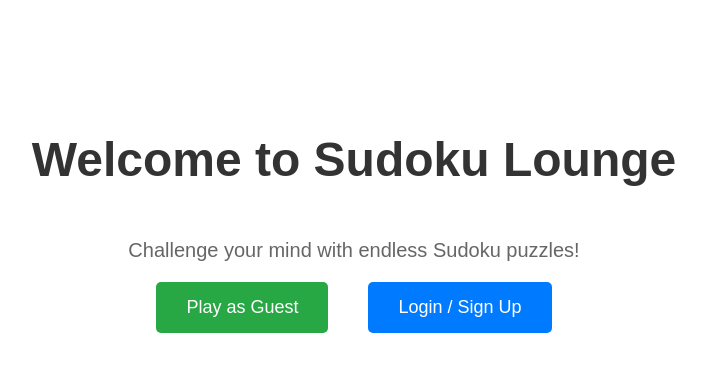
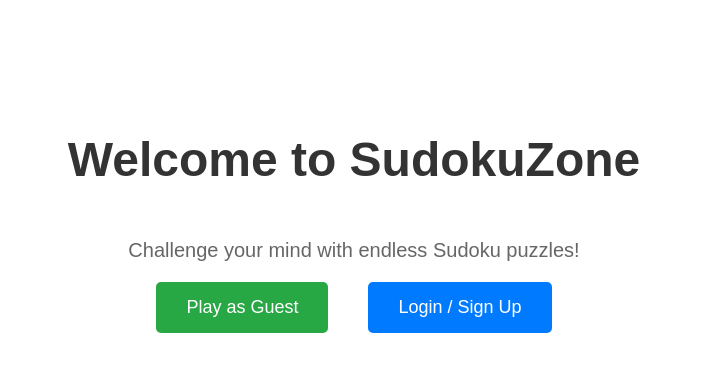
Before and after one commit to KUNAL152/SudokuZone, a Flask app: page / in a window 1280 px wide. Shown: the part 81-466 px from the top of the page, without its empty margins (286-992 px from the left). Run offline with Flask 3, Linux system fonts and the light colour scheme.

Commit message:
new comments

```diff
--- a/application.py
+++ b/application.py
@@ -2,6 +2,8 @@ from flask import Flask, render_template, request, jsonify
 import random
 
 app = Flask(__name__)
+
+# Initialize sudoku-board
 board = [[0]*9 for _ in range(9)]
 
 def generate_sudoku(remove_count):
@@ -86,9 +88,11 @@ def validate_cell():
     row = data['row']
     col = data['col']
     number = data['number']
+
+    # Solve the board for checking move
     solve(board)
     correct_number = board[row][col]
-    print(correct_number)
+
     # Compare user input with the correct solution
     if number == correct_number:
         return jsonify({'correct': True})
--- a/templates/home.html
+++ b/templates/home.html
@@ -2,7 +2,7 @@
 {% extends "layout.html" %}
 
 {% block head %}
-<title>Home - Sudoku Lounge</title>
+<title>Home - SudokuZone</title>
 <link rel="stylesheet" href='/static/css/home.css'>
 {% endblock %}
 
@@ -10,7 +10,7 @@
 
 <!-- Hero Section -->
 <div class="hero">
-    <h1>Welcome to Sudoku Lounge</h1>
+    <h1>Welcome to SudokuZone</h1>
     <p>Challenge your mind with endless Sudoku puzzles!</p>
     <div class="buttons">
         <a class="play-button" href="/play">Play as Guest</a>
--- a/templates/layout.html
+++ b/templates/layout.html
@@ -1,13 +1,15 @@
 <!-- templates/layout.html -->
 <!DOCTYPE html>
 <html lang="en">
+
 <head>
     <meta charset="UTF-8">
     <meta name="viewport" content="width=device-width, initial-scale=1.0">
+    <link rel="shortcut icon" href="{{url_for('static', filename='favicon.ico') }}">
     {% block head %}
-        <title>SudokuZone</title>
+    <title>SudokuZone</title>
     {% endblock %}
-    <link href="/static/css/styles.css" rel="stylesheet" >
+    <link href="/static/css/styles.css" rel="stylesheet">
 </head>
 
 <body>
```
Also changed, not shown: static/favicon.ico (added).
